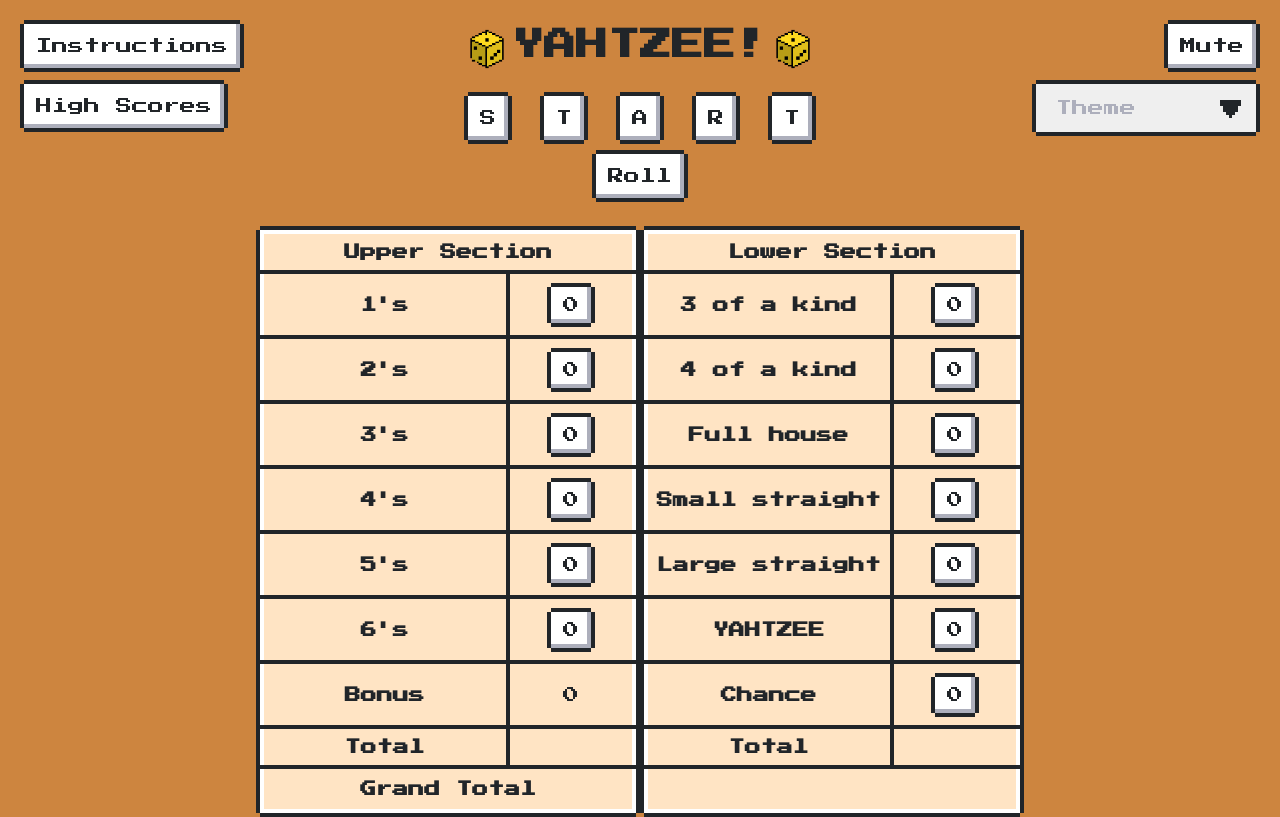
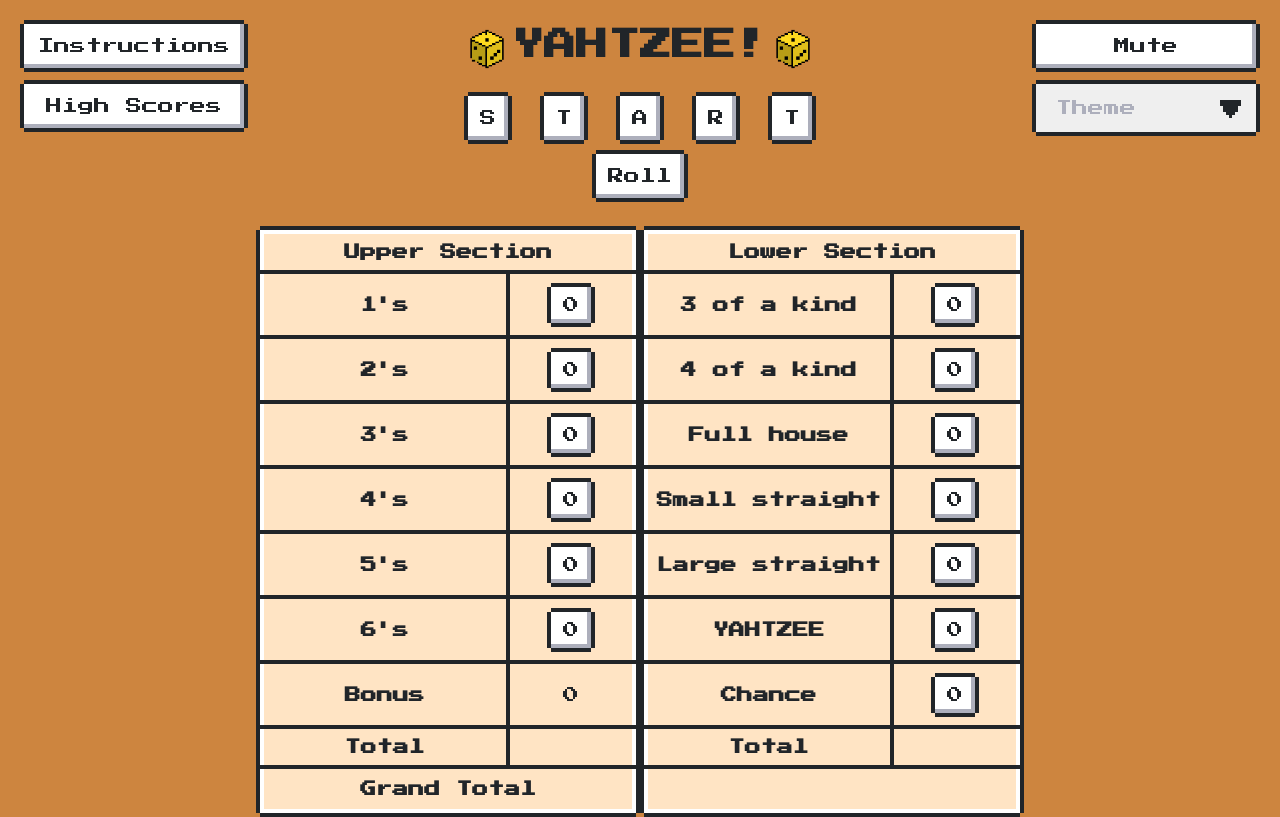
Before and after one commit to Barbour-Condini/yahtzee, a plain HTML site: page index.html in a window 1280 px wide. Drawn offline with nearby package versions, Linux system fonts and the light colour scheme.

Commit message:
Standardise button width

```diff
--- a/style.css
+++ b/style.css
@@ -31,21 +31,22 @@ th, td {
     height: 40px;
 }
 
-.nes-select {
+.nes-select, #mute, #instruction-btn, #highscores-btn {
     position: fixed;
-    top: 80px;
-    right: 20px;
     width: 220px;
 }
 
+.nes-select {
+    top: 80px;
+    right: 20px;
+}
+
 #mute {
-    position: fixed;
     top: 20px;
     right: 20px;
 }
 
 #instruction-btn{
-    position: fixed;
     top: 20px;
     left: 20px;
 }
```
